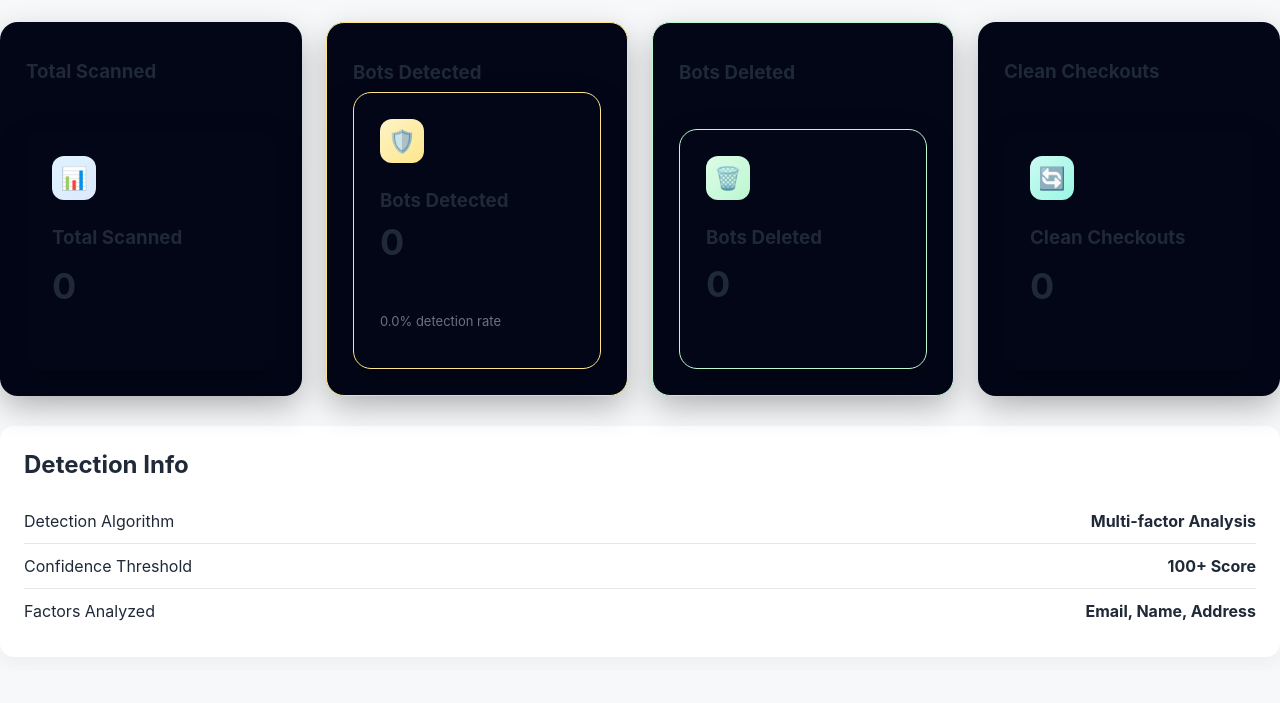
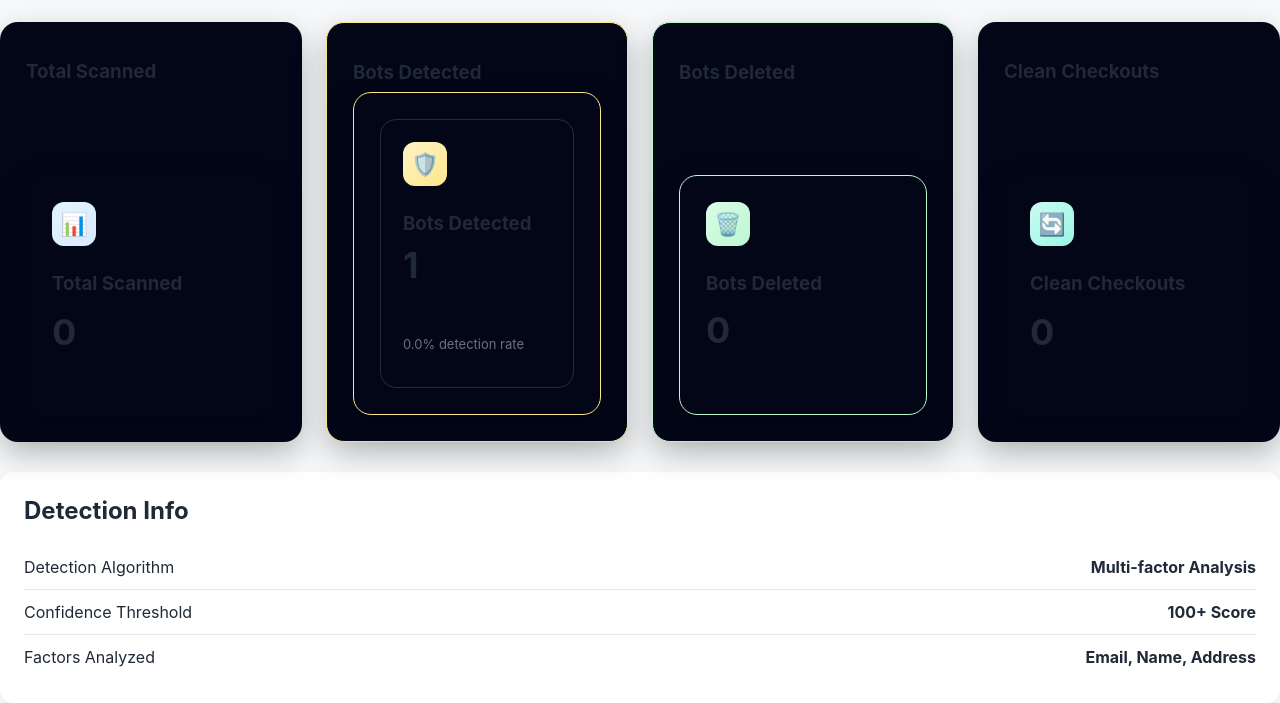
Before and after one commit to ogunwande/bot-checkout-cleaner, a website: page public/index.html in a window 1280 px wide. Shown: the part 129-832 px from the top of the page. Before the commit the page ends 800 px from the top, so only its background shows below. Drawn offline with Linux system fonts and the light colour scheme; no server answers.

Commit message:
Update index.html

```diff
--- a/public/index.html
+++ b/public/index.html
@@ -41,14 +41,15 @@
 
       <div class="card highlight">
         <h3>Bots Detected</h3>
-       <div class="card highlight">
-  <div class="icon amber">
-    🛡️
+      <div class="card highlight">
+  <div class="card-inner">
+    <div class="icon amber">🛡️</div>
+    <h3>Bots Detected</h3>
+    <p class="value" id="botsDetected">1</p>
+    <p class="small">0.0% detection rate</p>
   </div>
-  <h3>Bots Detected</h3>
-  <p class="value" id="botsDetected">0</p>
-  <p class="small">0.0% detection rate</p>
 </div>
+
 
       </div>
 
```
